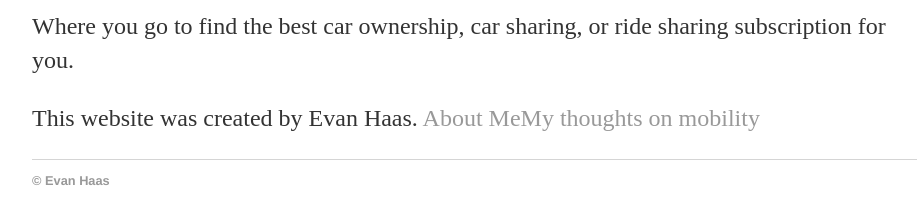
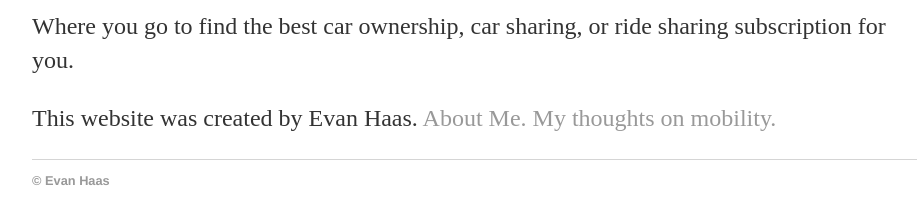
Before and after one commit to ehaas9/carsubscriber, a Jekyll site: the page built from about.html, in a window 1280 px wide. Shown: the part 187-411 px from the top of the page, without its empty margins (160-1077 px from the left). Built offline with Jekyll 4.4.1, drawn with Linux system fonts in a browser that asks for light colours.

```diff
--- a/about.html
+++ b/about.html
@@ -5,5 +5,5 @@ title: About
 <div class="blurb">
 	<h1>About Car Subscriber</h1>
 	<p>Where you go to find the best car ownership, car sharing, or ride sharing subscription for you.</p>
-  <p>This website was created by Evan Haas. <a href="https://ter.ps/evan">About Me</a><a href="https://medium.com/@ehaas9">My thoughts on mobility</a>
+  <p>This website was created by Evan Haas. <a href="https://ter.ps/evan">About Me.</a> <a href="https://medium.com/@ehaas9">My thoughts on mobility.</a>
 </div>
```
